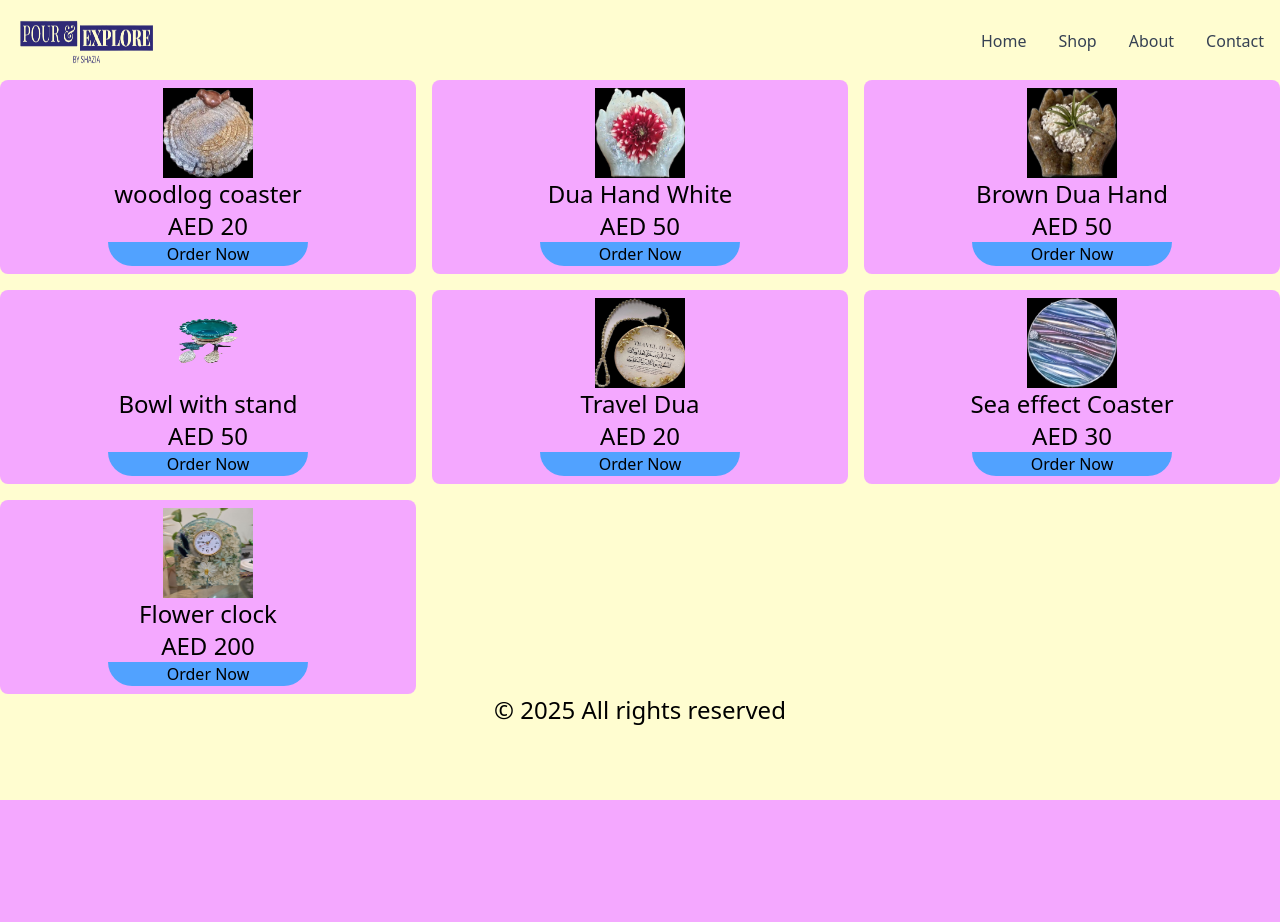
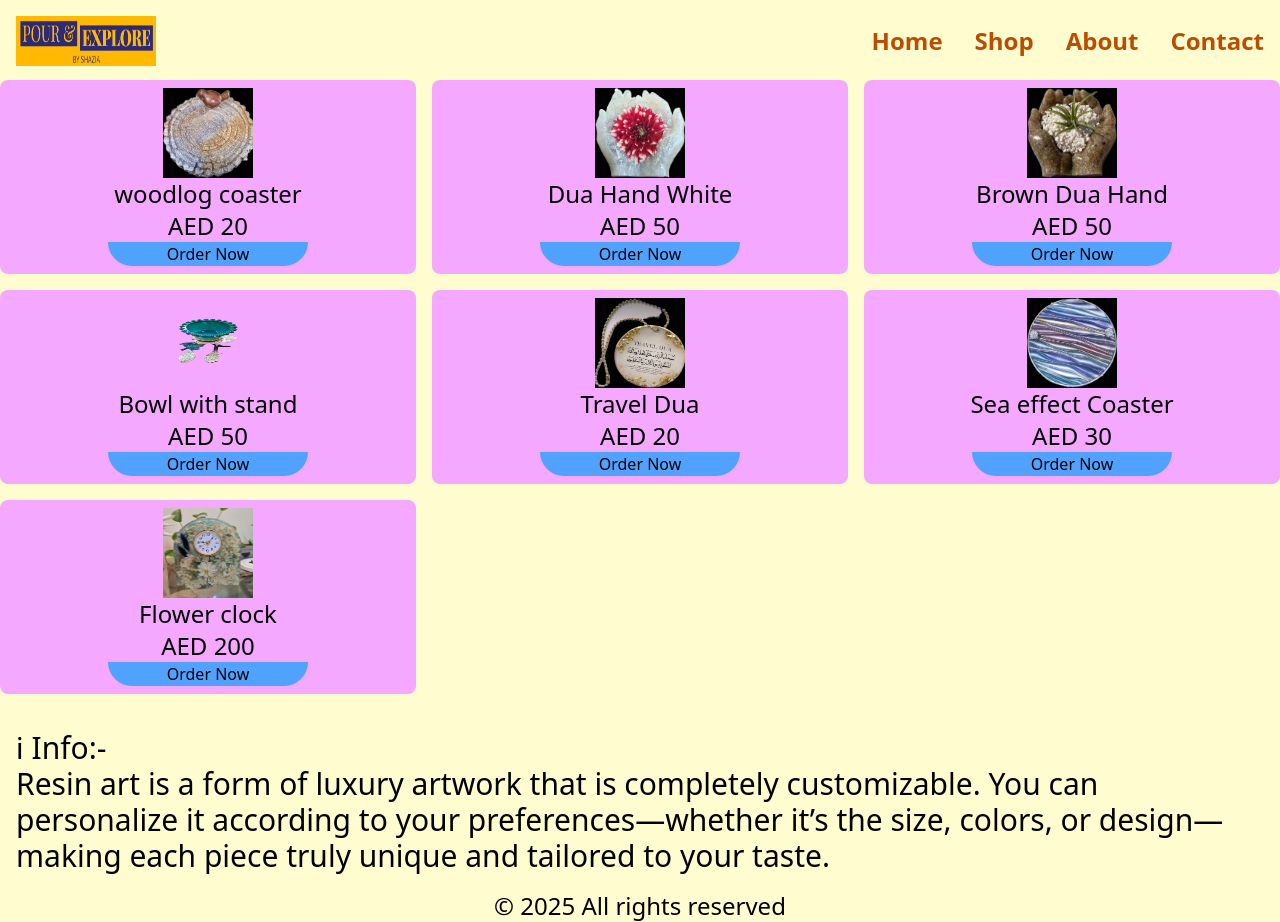
Before and after one commit to Saim-Maqsood-22/pour-explore, a Django app: page /shop/ in a window 1280 px wide. Before the commit the page ends 800 px from the top, so only its background shows below. Run offline with Django 5.2, Linux system fonts and the light colour scheme; some libraries are stand-ins or nearby versions.

Commit message:
final code

```diff
--- a/peByShazia/peByShazia/urls.py
+++ b/peByShazia/peByShazia/urls.py
@@ -20,7 +20,7 @@ from django.conf import settings
 from django.conf.urls.static import static
 from . import views
 urlpatterns = [
-    path('admin/', admin.site.urls),
+    path("admin/", admin.site.urls),
     path('', views.home, name="home"),
     path('about/', views.about, name="about"),
     path('shop/', include("shop.urls")),
--- a/peByShazia/shop/urls.py
+++ b/peByShazia/shop/urls.py
@@ -1,5 +1,6 @@
 
 from django.urls import path
+from django.contrib import admin
 from . import views
 urlpatterns = [
     path('', views.shop, name="shop"),
--- a/peByShazia/templates/layout.html
+++ b/peByShazia/templates/layout.html
@@ -14,8 +14,8 @@
       <div
         class="container mx-auto px-4 py-4 flex items-center justify-between"
       >
-        <a href="#" class="text-xl font-bold text-gray-800 hover:text-gray-600"
-          ><img src="{% static "Images/image.png" %}" alt="Logo" class='w-[100px] h-[50px] sm:w-[110px] md:w-[120px] lg:w-[130px] xl:w-[140px] 2xl:w-[150px]'></a
+        <a href="#" class=""
+          ><img src="{% static "Images/image.png" %}" alt="Logo" class='w-[100px] h-[50px] sm:w-[110px] md:w-[120px] lg:w-[130px] xl:w-[140px] 2xl:w-[150px] bg-amber-400 '></a
         >
 
         <button id="mobile-menu-button" class="sm:hidden focus:outline-none">
@@ -41,22 +41,22 @@
         >
         <a
             href="{% url "home" %}"
-            class="block text-gray-700 hover:text-gray-900 transition duration-300"
+             class="text-amber-700 font-extrabold transition duration-300 text-xs sm:text-sm md:text-xl xl:text-2xl 2xl:text-3xl"
             >Home</a
           >
           <a
             href="{% url "shop" %}"
-            class="block text-gray-700 hover:text-gray-900 transition duration-300"
+             class="text-amber-700 font-extrabold transition duration-300 text-xs sm:text-sm md:text-xl xl:text-2xl 2xl:text-3xl"
             >Shop</a
           >
           <a
             href="{% url "about" %}"
-            class="block text-gray-700 hover:text-gray-900 transition duration-300"
+             class="text-amber-700 font-extrabold transition duration-300 text-xs sm:text-sm md:text-xl xl:text-2xl 2xl:text-3xl"
             >About</a
           >
           <a
             href="{% url "contact" %}"
-            class="block text-gray-700 hover:text-gray-900 transition duration-300"
+            class="text-amber-700 font-extrabold transition duration-300 text-xs sm:text-sm md:text-xl xl:text-2xl 2xl:text-3xl"
             >Contact</a
           >
         </div>
--- a/peByShazia/templates/shop/index.html
+++ b/peByShazia/templates/shop/index.html
@@ -11,11 +11,15 @@
             <h1 class='text-black text-xs sm:text-sm md:text-xl xl:text-2xl 2xl:text-3xl'>{{product.description}}</h1>
             <h1 class='text-black text-xs sm:text-sm md:text-xl xl:text-2xl 2xl:text-3xl'>AED {{product.price}}</h1>
             <a href="https://wa.me/971509664475" target="_blank">
-                <button type='submit' href="htt" class='bg-blue-400 w-[50%] rounded-b-full cursor-pointer'>Order Now</button>
+                <button type='submit' class='bg-blue-400 w-[50%] rounded-b-full cursor-pointer'>Order Now</button>
             </a>
         </div>
         </center>
     </div>
     {% endfor %}
 </div>
+<div class='text-xs sm:text-sm md:text-xl lg:text-2xl xl:text-3xl 2xl:text-4xl p-4 mt-5'>
+    <h1>&#8505; Info:-</h1>
+    Resin art is a form of luxury artwork that is completely customizable. You can personalize it according to your preferences—whether it’s the size, colors, or design—making each piece truly unique and tailored to your taste.
+</div>
 {% endblock %}
--- a/peByShazia/templates/website/index.html
+++ b/peByShazia/templates/website/index.html
@@ -3,7 +3,7 @@
 {% block title %}Pour & Explore | Home{% endblock %}
 {% block content %}
 <section
-  class="w-full h-[50dvh] flex items-center justify-center text-white text-xs sm:text-sm md:text-lg lg:text-xl xl:text-2xl 2xl:text-3xl sm:w-screen md:w-screen lg:w-screen xl:w-screen 2xl:w-screen bg-gray-700 bg-blend-overlay"
+  class="w-full h-[50dvh] flex items-center justify-center text-white text-xs sm:text-sm md:text-lg lg:text-xl xl:text-2xl 2xl:text-3xl sm:w-screen md:w-screen lg:w-screen xl:w-screen 2xl:w-screen bg-gray-900 bg-blend-overlay"
   id="Banner"
 >
   <h1 class="font-extrabold">
--- a/peByShazia/theme/static/css/dist/styles.css
+++ b/peByShazia/theme/static/css/dist/styles.css
@@ -8,9 +8,16 @@
     --font-serif: ui-serif, Georgia, Cambria, "Times New Roman", Times, serif;
     --font-mono: ui-monospace, SFMono-Regular, Menlo, Monaco, Consolas, "Liberation Mono",
       "Courier New", monospace;
+    --color-red-600: oklch(57.7% 0.245 27.325);
+    --color-red-700: oklch(50.5% 0.213 27.518);
+    --color-red-800: oklch(44.4% 0.177 26.899);
+    --color-red-950: oklch(25.8% 0.092 26.042);
     --color-amber-200: oklch(92.4% 0.12 95.746);
+    --color-amber-400: oklch(82.8% 0.189 84.429);
     --color-amber-500: oklch(76.9% 0.188 70.08);
+    --color-amber-700: oklch(55.5% 0.163 48.998);
     --color-amber-800: oklch(47.3% 0.137 46.201);
+    --color-yellow-700: oklch(55.4% 0.135 66.442);
     --color-emerald-500: oklch(69.6% 0.17 162.48);
     --color-emerald-800: oklch(43.2% 0.095 166.913);
     --color-cyan-500: oklch(71.5% 0.143 215.221);
@@ -23,10 +30,12 @@
     --color-fuchsia-500: oklch(66.7% 0.295 322.15);
     --color-fuchsia-800: oklch(45.2% 0.211 324.591);
     --color-gray-50: oklch(98.5% 0.002 247.839);
+    --color-gray-500: oklch(55.1% 0.027 264.364);
     --color-gray-600: oklch(44.6% 0.03 256.802);
     --color-gray-700: oklch(37.3% 0.034 259.733);
     --color-gray-800: oklch(27.8% 0.033 256.848);
     --color-gray-900: oklch(21% 0.034 264.665);
+    --color-gray-950: oklch(13% 0.028 261.692);
     --color-black: #000;
     --color-white: #fff;
     --spacing: 0.25rem;
@@ -42,6 +51,8 @@
     --text-2xl--line-height: calc(2 / 1.5);
     --text-3xl: 1.875rem;
     --text-3xl--line-height: calc(2.25 / 1.875);
+    --text-4xl: 2.25rem;
+    --text-4xl--line-height: calc(2.5 / 2.25);
     --text-5xl: 3rem;
     --text-5xl--line-height: 1;
     --font-weight-bold: 700;
@@ -251,17 +262,14 @@
   .m-0 {
     margin: calc(var(--spacing) * 0);
   }
-  .m-5 {
-    margin: calc(var(--spacing) * 5);
-  }
   .mx-auto {
     margin-inline: auto;
   }
-  .mt-2 {
-    margin-top: calc(var(--spacing) * 2);
-  }
   .mt-4 {
     margin-top: calc(var(--spacing) * 4);
+  }
+  .mt-5 {
+    margin-top: calc(var(--spacing) * 5);
   }
   .mt-20 {
     margin-top: calc(var(--spacing) * 20);
@@ -418,6 +393,9 @@
   .bg-amber-200 {
     background-color: var(--color-amber-200);
   }
+  .bg-amber-400 {
+    background-color: var(--color-amber-400);
+  }
   .bg-amber-500 {
     background-color: var(--color-amber-500);
   }
@@ -511,6 +501,9 @@
     --tw-tracking: var(--tracking-normal);
     letter-spacing: var(--tracking-normal);
   }
+  .text-amber-700 {
+    color: var(--color-amber-700);
+  }
   .text-black {
     color: var(--color-black);
   }
@@ -523,11 +516,20 @@
   .text-gray-700 {
     color: var(--color-gray-700);
   }
-  .text-gray-800 {
-    color: var(--color-gray-800);
+  .text-red-600 {
+    color: var(--color-red-600);
+  }
+  .text-red-700 {
+    color: var(--color-red-700);
+  }
+  .text-red-800 {
+    color: var(--color-red-800);
   }
   .text-white {
     color: var(--color-white);
+  }
+  .text-yellow-700 {
+    color: var(--color-yellow-700);
   }
   .bg-blend-overlay {
     background-blend-mode: overlay;
@@ -825,23 +797,19 @@
     }
   }
   @media (width >= 64rem) {
-    .lg\:flex-3 {
-      flex: 3;
-    }
-  }
-  @media (width >= 64rem) {
     .lg\:grid-cols-2 {
       grid-template-columns: repeat(2, minmax(0, 1fr));
     }
   }
   @media (width >= 64rem) {
-    .lg\:flex-col {
-      flex-direction: column;
+    .lg\:flex-row {
+      flex-direction: row;
     }
   }
   @media (width >= 64rem) {
-    .lg\:flex-row {
-      flex-direction: row;
+    .lg\:text-2xl {
+      font-size: var(--text-2xl);
+      line-height: var(--tw-leading, var(--text-2xl--line-height));
     }
   }
   @media (width >= 64rem) {
@@ -925,6 +883,12 @@
     .xl\:text-2xl {
       font-size: var(--text-2xl);
       line-height: var(--tw-leading, var(--text-2xl--line-height));
+    }
+  }
+  @media (width >= 80rem) {
+    .xl\:text-3xl {
+      font-size: var(--text-3xl);
+      line-height: var(--tw-leading, var(--text-3xl--line-height));
     }
   }
   @media (width >= 80rem) {
```
Also changed, not shown: other parts of peByShazia/theme/static/css/dist/styles.css (+23 -83 lines), peByShazia/db.sqlite3, peByShazia/media/media/Banner.jpeg (added), peByShazia/media/media/image5.png (added), peByShazia/media/media/image6.jpeg (added), peByShazia/media/media/image7.jpeg (added).
